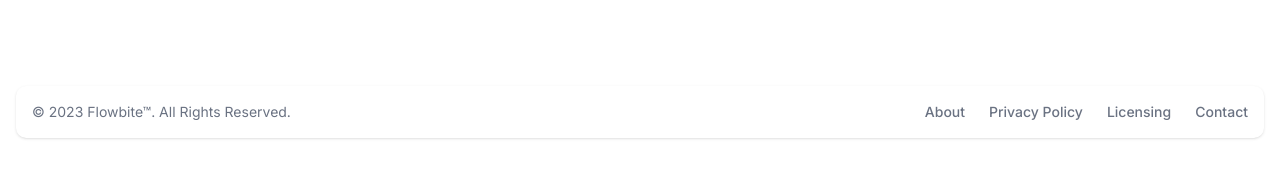
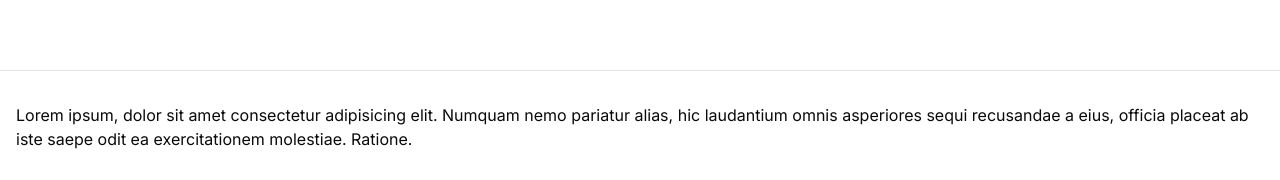
Before and after one commit to hafidarsyah/hafid-portfolio, a Next.js app: page / in a window 1280 px wide. Shown: the part 890-1070 px from the top of the page. Before the commit the page ends 1044 px from the top, so only its background shows below. Built offline with nearby package versions, Linux system fonts and the light colour scheme.

Commit message:
Refactor Footer component to update layout and styling; replace content with placeholder text for improved structure

```diff
--- a/src/app/components/footer.tsx
+++ b/src/app/components/footer.tsx
@@ -1,36 +1,12 @@
+"use client";
+
 export default function Footer() {
   return (
-    <footer className="bg-white rounded-lg shadow-sm m-4 dark:bg-gray-800">
-      <div className="w-full mx-auto max-w-screen-xl p-4 md:flex md:items-center md:justify-between">
-        <span className="text-sm text-gray-500 sm:text-center dark:text-gray-400">
-          © 2023{" "}
-          <a href="https://flowbite.com/" className="hover:underline">
-            Flowbite™
-          </a>
-          . All Rights Reserved.
-        </span>
-        <ul className="flex flex-wrap items-center mt-3 text-sm font-medium text-gray-500 dark:text-gray-400 sm:mt-0">
-          <li>
-            <a href="#" className="hover:underline me-4 md:me-6">
-              About
-            </a>
-          </li>
-          <li>
-            <a href="#" className="hover:underline me-4 md:me-6">
-              Privacy Policy
-            </a>
-          </li>
-          <li>
-            <a href="#" className="hover:underline me-4 md:me-6">
-              Licensing
-            </a>
-          </li>
-          <li>
-            <a href="#" className="hover:underline">
-              Contact
-            </a>
-          </li>
-        </ul>
+    <footer className="border-t border-border bg-background">
+      <div className="mx-auto w-full max-w-screen-xl p-4 py-6 lg:py-8">
+        Lorem ipsum, dolor sit amet consectetur adipisicing elit. Numquam nemo
+        pariatur alias, hic laudantium omnis asperiores sequi recusandae a eius,
+        officia placeat ab iste saepe odit ea exercitationem molestiae. Ratione.
       </div>
     </footer>
   );
```
